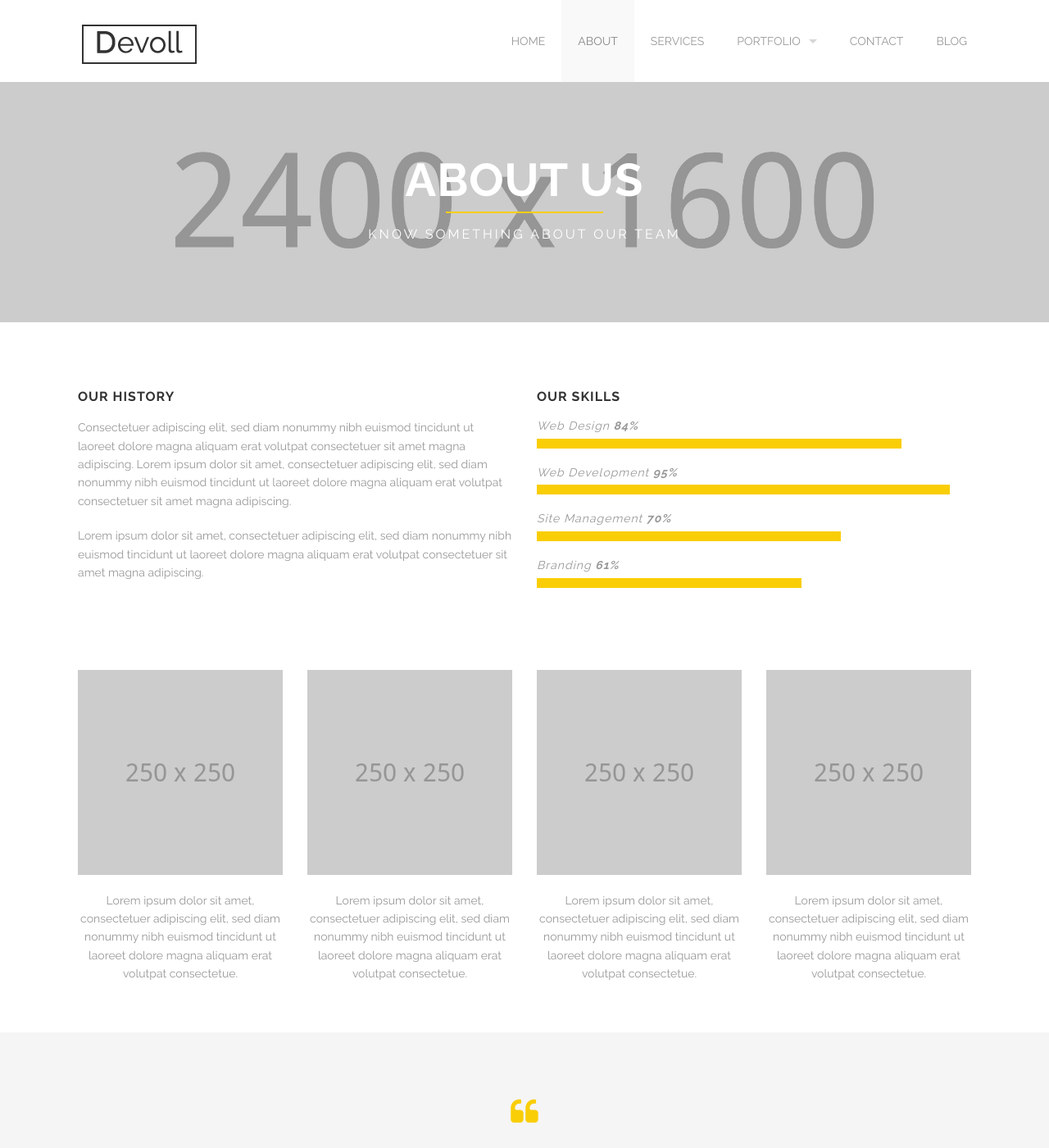
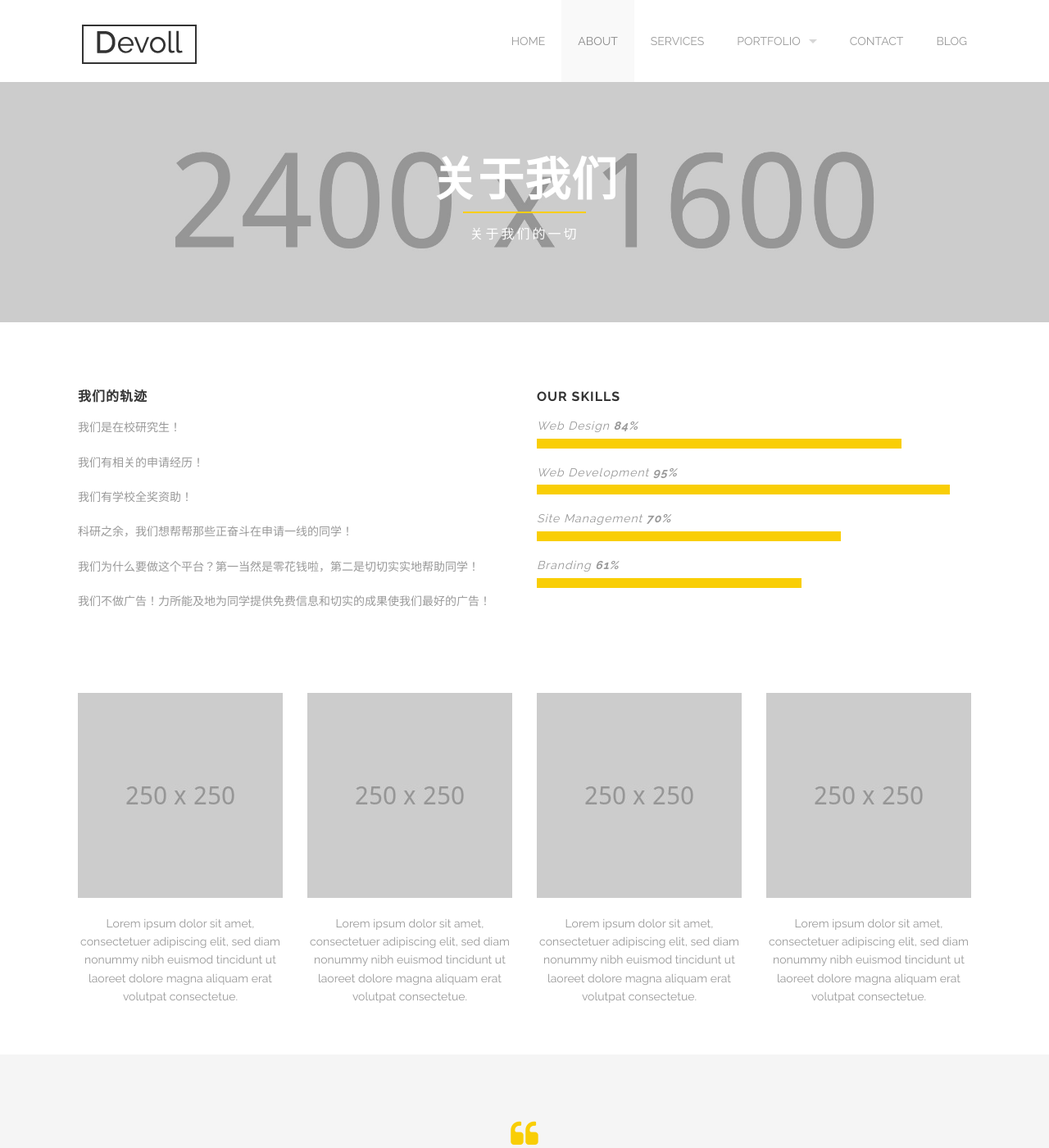
Before and after one commit to OfferFuture/OfferFuture.github.io, a Jekyll site: the page built from about.html, in a window 1280 px wide and 1400 px high. Shown: the whole window at 82% size. Built offline with Jekyll 4.4.1, drawn with Linux system fonts in a browser that asks for light colours; some of the changed text lies outside the part shown.

Commit message:
modi chinese

```diff
--- a/about.html
+++ b/about.html
@@ -23,7 +23,7 @@ testimonials:
 <div class='full parallax' style='background-image: url(images/@stock/about-us.jpg); color: #fff;'>
   <div class='row'>
     <div class='twelve columns'>
-      {% include section-header.html title="About us" color="#fff" tagline="Know something about our team" class="big" %}
+      {% include section-header.html title="关于我们" color="#fff" tagline="关于我们的一切" class="big" %}
     </div>
   </div>
   <div class='four spacing'></div>
@@ -32,9 +32,13 @@ testimonials:
 <div class='full'>
   <div class='row'>
     <div class='medium-6 columns'>
-      <h3>Our history</h3>
-      <p>Consectetuer adipiscing elit, sed diam nonummy nibh euismod tincidunt ut laoreet dolore magna aliquam erat volutpat consectetuer sit amet magna adipiscing. Lorem ipsum dolor sit amet, consectetuer adipiscing elit, sed diam nonummy nibh euismod tincidunt ut laoreet dolore magna aliquam erat volutpat consectetuer sit amet magna adipiscing.</p>
-      <p>Lorem ipsum dolor sit amet, consectetuer adipiscing elit, sed diam nonummy nibh euismod tincidunt ut laoreet dolore magna aliquam erat volutpat consectetuer sit amet magna adipiscing.</p>
+      <h3>我们的轨迹</h3>
+      <p>我们是在校研究生！</p>
+      <p>我们有相关的申请经历！</p>
+	  <p>我们有学校全奖资助！</p>
+	  <p>科研之余，我们想帮帮那些正奋斗在申请一线的同学！</p>
+	  <p>我们为什么要做这个平台？第一当然是零花钱啦，第二是切切实实地帮助同学！</p>
+	  <p>我们不做广告！力所能及地为同学提供免费信息和切实的成果使我们最好的广告！</p>
     </div>
     <div class='medium-6 columns'>
       <h3>Our skills</h3>
@@ -98,7 +102,7 @@ testimonials:
   </div>
   <div class='row'>
     <div class='large-12 columns'>
-      {% include section-header.html title="What our clients say" %}
+      {% include section-header.html title="我们的公众号用户如何评价我们的平台" %}
       <div class='spacing'></div>
     </div>
   </div>
```
Also changed, not shown: index.html (+19 -17 lines).
